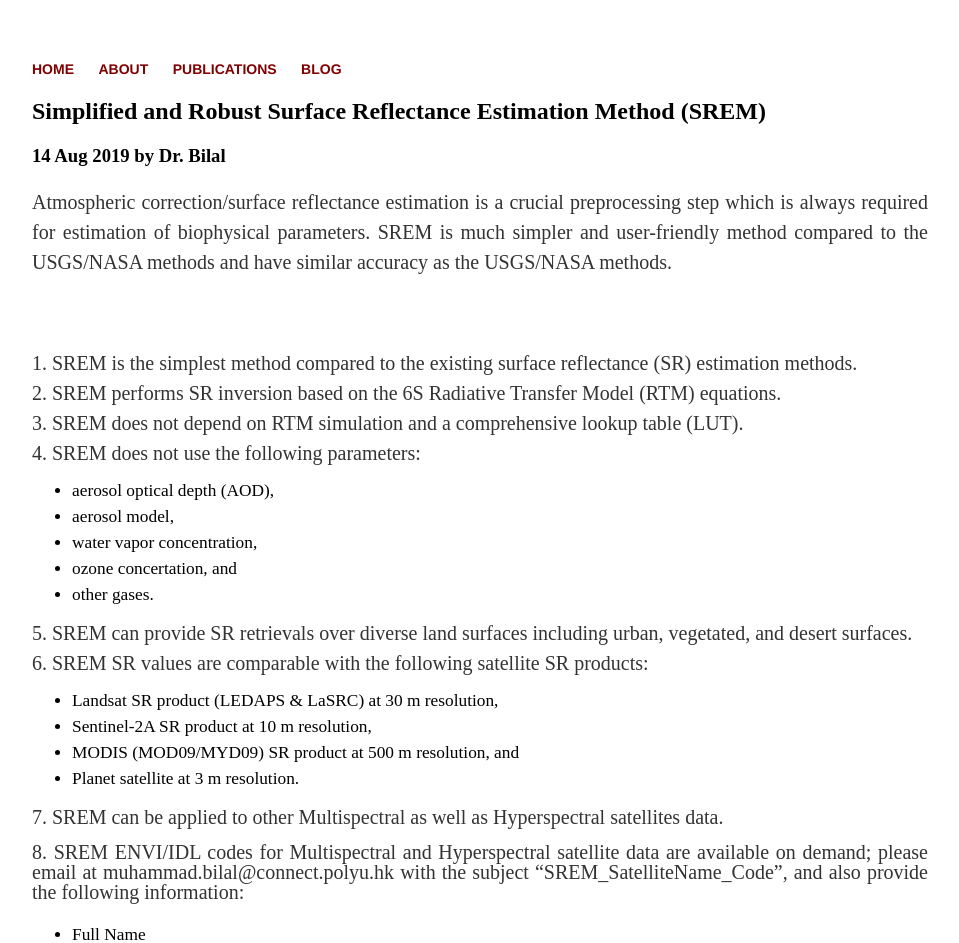
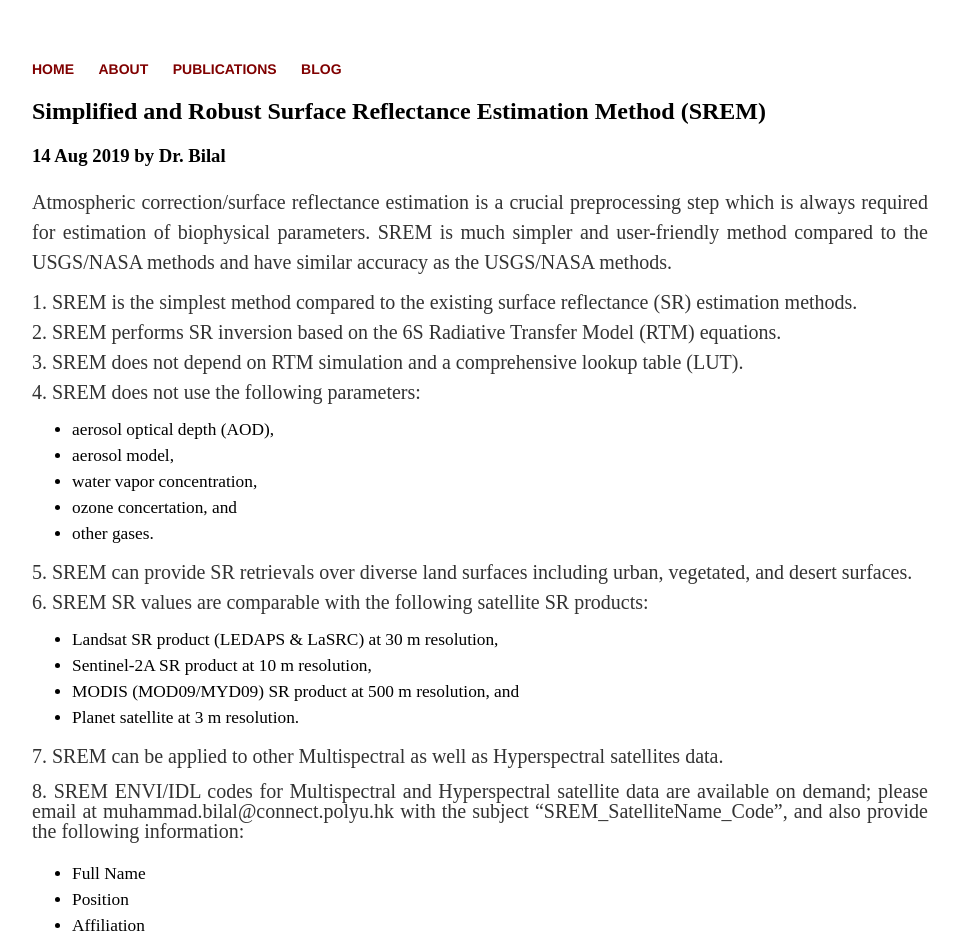
Before and after one commit to rs-DrBilal/rsbilal.github.io, a Jekyll site: the page built from _posts/2019-08-14-SREM.md, in a window 1280 px wide. Shown: the top 943 px of the page, without its empty margins (160-1119 px from the left). Built offline with Jekyll 4.4.1, drawn with Linux system fonts in a browser that asks for light colours; comment, search, counter and statistics services are not loaded.

Commit message:
Update 2019-08-14-SREM.md

```diff
--- a/_posts/2019-08-14-SREM.md
+++ b/_posts/2019-08-14-SREM.md
@@ -5,7 +5,8 @@
 date: 2019-08-14
 ---
 
-<p style="text-align:justify;line-height:1.5; font-size:15pt">Atmospheric correction/surface reflectance estimation is a crucial preprocessing step which is always required for estimation of biophysical parameters. SREM is much simpler and user-friendly method compared to the USGS/NASA methods and have similar accuracy as the USGS/NASA methods.</p><br>
+<p style="text-align:justify;line-height:1.5; font-size:15pt">Atmospheric correction/surface reflectance estimation is a crucial preprocessing step which is always required for estimation of biophysical parameters. SREM is much simpler and user-friendly method compared to the USGS/NASA methods and have similar accuracy as the USGS/NASA methods.</p>
+
 <p style="text-align:justify;line-height:0.5; font-size:15pt">
 1. SREM is the simplest method compared to the existing surface reflectance (SR) estimation methods.
 </p>
```
